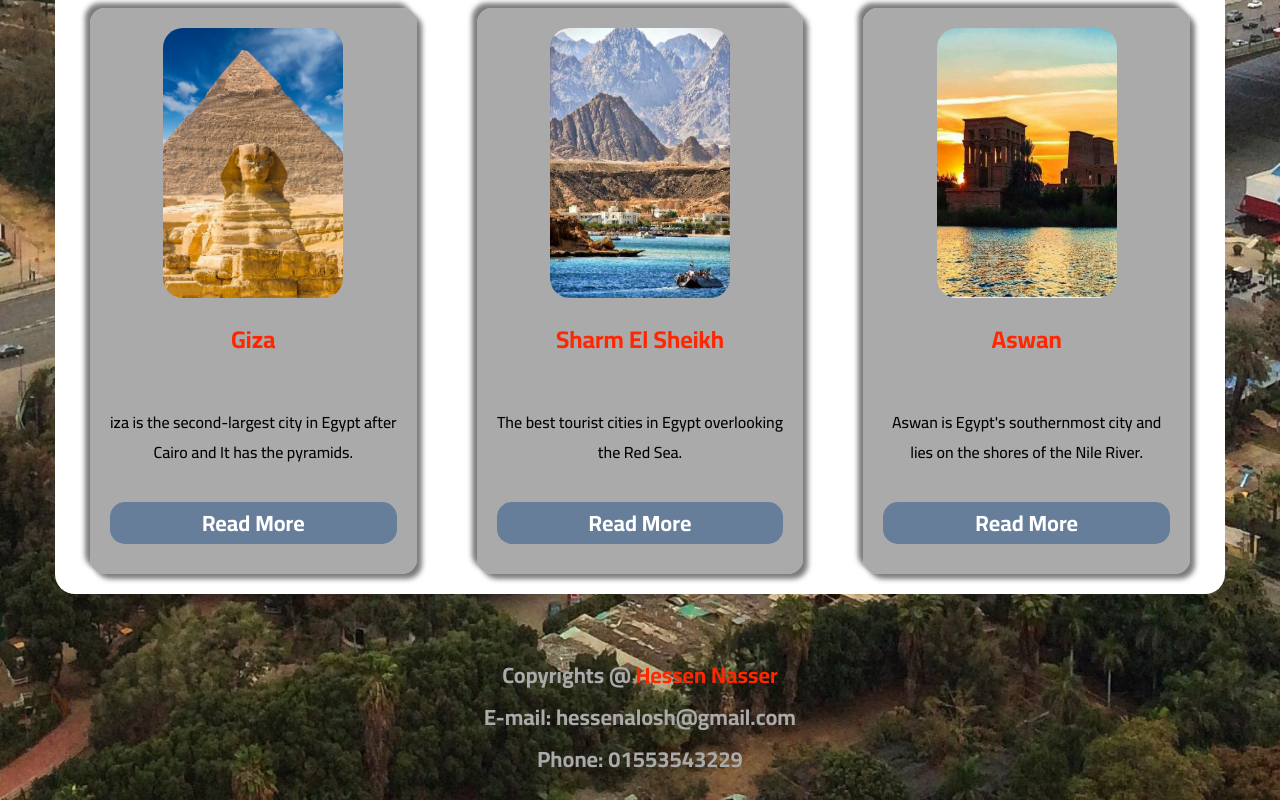
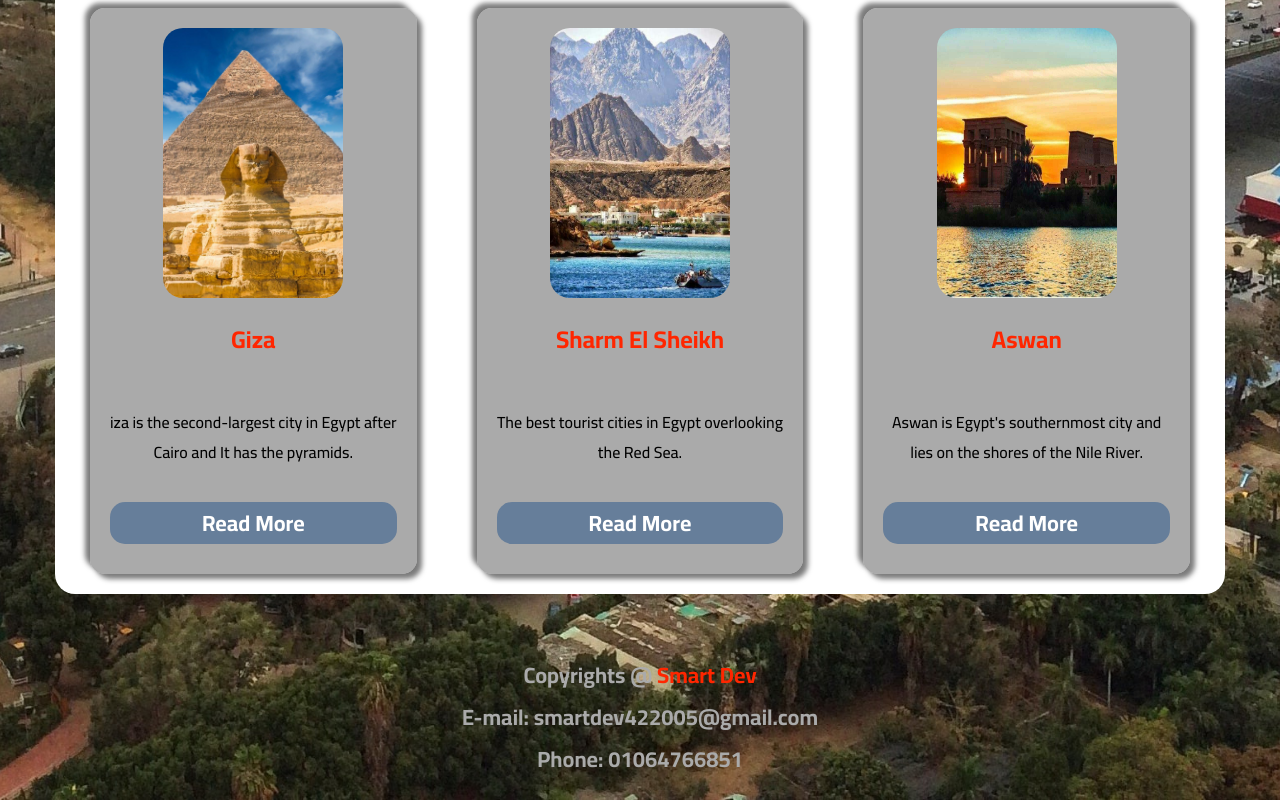
Before and after one commit to hessennasser/Tour-In-Egypt, a plain HTML site: page index.html in a window 1280 px wide. Shown: the part 1218-2018 px from the top of the page. Drawn offline with Linux system fonts and the light colour scheme.

Commit message:
Update index.html

```diff
--- a/index.html
+++ b/index.html
@@ -89,9 +89,9 @@
     <!-- Start Footer  -->
     <div class="footer">
         <div class="container">
-        <p>Copyrights @ <a class="profile-link" target="_blank" href="https://hessennasser.github.io/hessennasser14">Hessen Nasser</a></p>
-        <p>E-mail: hessenalosh@gmail.com </p>
-        <p> Phone: 01553543229</p>
+        <p>Copyrights @ <a class="profile-link" target="_blank" href="https://sm8rtdev.online/">Smart Dev</a></p>
+        <p>E-mail: smartdev422005@gmail.com </p>
+        <p> Phone: 01064766851</p>
         </div>
     </div>
     <!-- End Footer  -->
```
